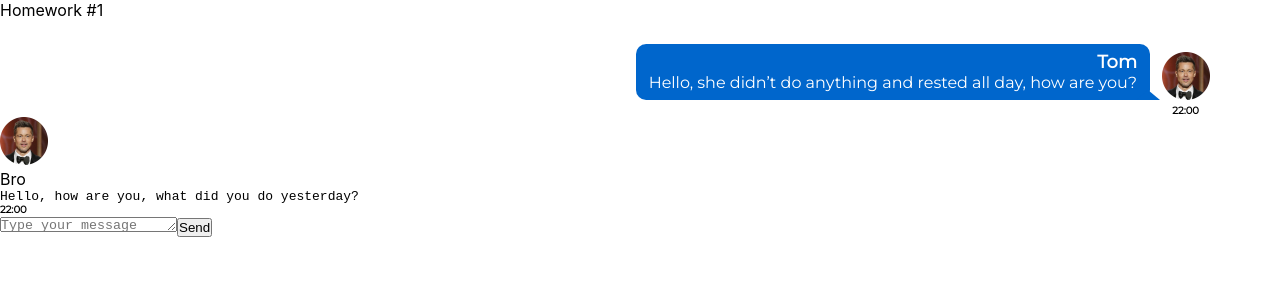
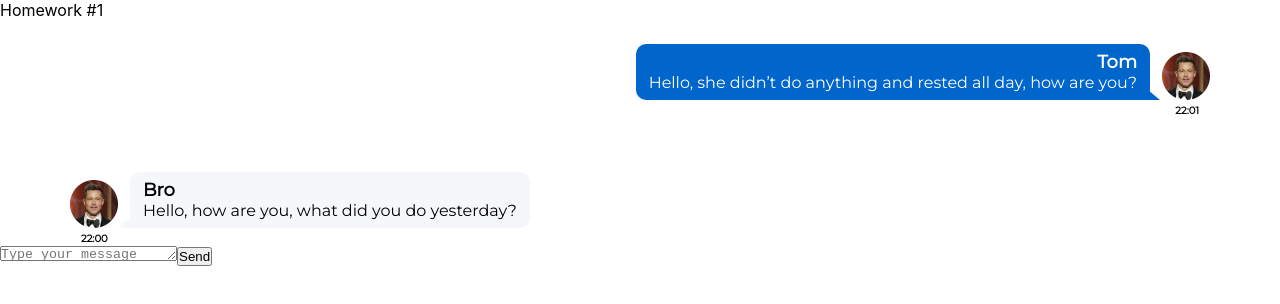
Before and after one commit to AntonKrasouski88/home_works, a React (Create React App) app: page / in a window 1280 px wide. Shown: the top 304 px of the page. Built offline with nearby package versions, Linux system fonts and the light colour scheme.

Commit message:
feat: add style css FriendMessage

```diff
--- a/src/s2-homeworks/hw01/HW1.tsx
+++ b/src/s2-homeworks/hw01/HW1.tsx
@@ -38,7 +38,7 @@ export const message0: MessageType = {
     },
     message: {
         text: 'Hello, she didn’t do anything and rested all day, how are you?', // можно менять
-        time: '22:00', // можно менять
+        time: '22:01', // можно менять
     },
 }
 export const friendMessage0: MessageType = {
--- a/src/s2-homeworks/hw01/friend-message/FriendMessage.module.css
+++ b/src/s2-homeworks/hw01/friend-message/FriendMessage.module.css
@@ -1,36 +1,72 @@
+@font-face {
+    font-family: 'Montserrat';
+    src: url("../fonts/Montserrat-VariableFont_wght.ttf");
+    font-style: normal;
+    font-weight: normal;
+}
+
 .friendMessage {
-
+    margin-top: 55px;
 }
 
 .friendImageAndText {
-
+    display: flex;
+    flex-direction: row;
+    align-items: end;
 }
 
 .friendImageAndText img {
     width: 48px;
     height: 48px;
+    margin-left: 70px;
+    margin-right: 12px;
 }
 
 .friendText {
-
+    display: flex;
+    justify-content: end;
+    flex-direction: column;
+    position: relative;
+    background: #F5F7FB;
+    border-radius: 1ch;
+    padding: 7px 13px;
 }
 
 .friendText:after {
-
+    content: '';
+    position: absolute; /* Абсолютное позиционирование */
+    left: -12px; bottom: 0; /* Положение треугольника */
+    border: 12px solid transparent; /* Прозрачные границы */
+    border-bottom: 10px solid #F5F7FB; /* Добавляем треугольник */
 }
 
 .friendName {
-
+    display: flex;
+    font-family: 'Montserrat', sans-serif;
+    font-style: normal;
+    font-weight: 600;
+    font-size: 18px;
+    line-height: 22px;
+    color: #000000;
 }
 
 .friendMessageText {
-
+    font-family: 'Montserrat',  sans-serif;
+    font-style: normal;
+    font-weight: 400;
+    font-size: 16px;
+    line-height: 20px;
+    color: #000000;
 }
 
 .friendTime {
-    font-family: 'Montserrat';
+    display: flex;
+    flex-direction: row;
+    font-family: 'Montserrat', sans-serif;
     font-style: normal;
     font-weight: 600;
     font-size: 10px;
-    line-height: 12px
+    line-height: 12px;
+    margin-top: 5px;
+    margin-left: 81px;
 }
```
